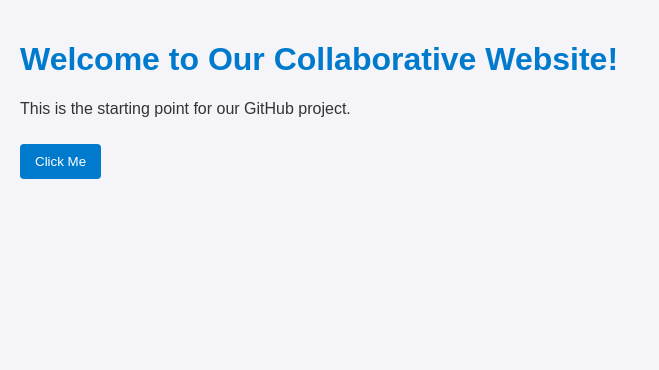
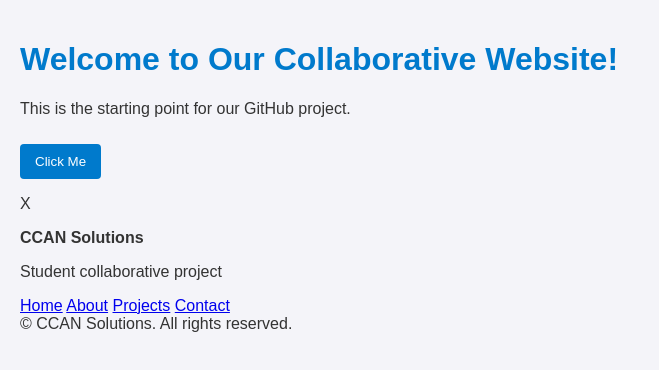
Before and after one commit to cjdemaison/CCAN-Solutions, a plain HTML site: page index.html in a window 1280 px wide. Shown: the whole page, without its empty margins (0-659 px from the left). Drawn offline with Linux system fonts and the light colour scheme.

Commit message:
feat(footer): add semantic footer markup

```diff
--- a/index.html
+++ b/index.html
@@ -1,17 +1,40 @@
 <!DOCTYPE html>
 <html lang="en">
 <head>
-  <meta charset="UTF-8">
-  <meta name="viewport" content="width=device-width, initial-scale=1.0">
+  <meta charset="UTF-8" />
+  <meta name="viewport" content="width=device-width, initial-scale=1.0" />
   <title>CCAN Solutions Collaborative Website</title>
-  <link rel="stylesheet" href="style.css">
+  <link rel="stylesheet" href="style.css" />
 </head>
-<body>
-  <h1>Welcome to Our Collaborative Website!</h1>
-  <p>This is the starting point for our GitHub project.</p>
+<body class="page">
+  <main>
+    <h1>Welcome to Our Collaborative Website!</h1>
+    <p>This is the starting point for our GitHub project.</p>
 
-  <button id="clickMe">Click Me</button>
-  <p id="output"></p>
+    <button id="clickMe">Click Me</button>
+    <p id="output">X</p>
+  </main>
+
+  <!-- Accessible, responsive footer -->
+  <footer class="site-footer" role="contentinfo">
+    <div class="footer-inner">
+      <div class="footer-brand">
+        <strong>CCAN Solutions</strong>
+        <p class="tagline">Student collaborative project</p>
+      </div>
+
+      <nav class="footer-nav" aria-label="Footer navigation">
+        <a href="#">Home</a>
+        <a href="#about">About</a>
+        <a href="#projects">Projects</a>
+        <a href="#contact">Contact</a>
+      </nav>
+
+      <div class="footer-legal">
+        <span>© <span id="year"></span> CCAN Solutions. All rights reserved.</span>
+      </div>
+    </div>
+  </footer>
 
   <script src="script.js"></script>
 </body>
```
